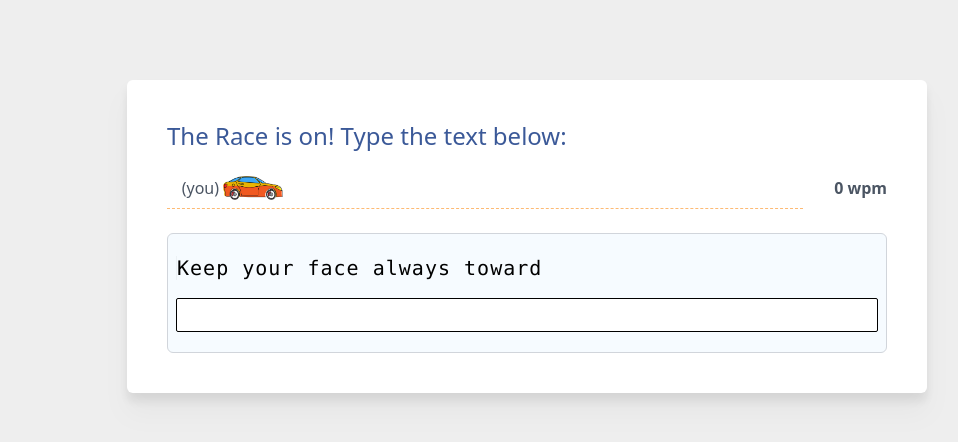
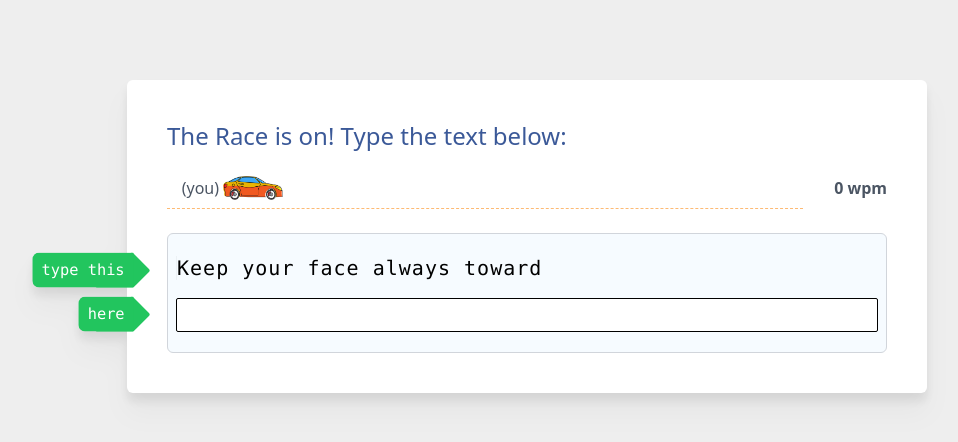
Before and after one commit to nawadeveloper/typeracer, a React (Vite) app in the folder client/: page / in a window 1280 px wide. Shown: the top 442 px of the page, without its empty margins (113-1071 px from the left). Built offline with nearby package versions, Linux system fonts and the light colour scheme.

Commit message:
arrowButton completed

```diff
--- /dev/null
+++ b/client/src/components/ArrowButton.tsx
@@ -0,0 +1,24 @@
+import { useTypingStore } from "../stores/useTypingStore";
+
+type ArrowButtonProps = {
+  children: React.ReactNode;
+  className?: string;
+};
+
+const ArrowButton = ({ children, className }: ArrowButtonProps) => {
+  const correctlyTyped = useTypingStore((state) => state.mark.correctlyTyped);
+
+  if (correctlyTyped > 11) return null;
+  return (
+    <div className={className}>
+      <div className="relative overflow-y-clip w-28 flex justify-end">
+        <div className="px-2 h-8 bg-green-500 grid place-items-center rounded-l-md text-white text-sm">
+          {children}
+        </div>
+        <div className="absolute top-0 right-0 -translate-x-full bg-green-500 -z-10 w-6 h-14 rotate-45 origin-bottom-right rounded-tr-sm" />
+      </div>
+    </div>
+  );
+};
+
+export default ArrowButton;
--- a/client/src/components/TypingArea.tsx
+++ b/client/src/components/TypingArea.tsx
@@ -1,4 +1,5 @@
 import { useTypingStore } from "../stores/useTypingStore";
+import ArrowButton from "./ArrowButton";
 import TextInput from "./TextInput";
 import TextToBeTyped from "./TextToBeTyped";
 
@@ -6,11 +7,17 @@ const TypingArea = () => {
   const text = useTypingStore((state) => state.text);
   return (
     <div className="bg-lighterGray space-y-4 px-2 py-5 border border-gray-300 rounded-md text-xl font-mono font-light">
-      <div>
+      <div className="relative">
+        <ArrowButton className="absolute top-0 -left-40 animate-scaling">
+          type this
+        </ArrowButton>
         <TextToBeTyped text={text} />
       </div>
 
-      <div>
+      <div className="relative">
+        <ArrowButton className="absolute top-0 -left-40 animate-scaling">
+          here
+        </ArrowButton>
         <TextInput text={text} />
       </div>
     </div>
--- a/client/tailwind.config.js
+++ b/client/tailwind.config.js
@@ -1,3 +1,5 @@
+import { transform } from "typescript";
+
 /** @type {import('tailwindcss').Config} */
 export default {
   content: ["./index.html", "./src/**/*.{js,ts,jsx,tsx}"],
@@ -17,10 +19,16 @@ export default {
           "0%, 100%": { "border-color": "rgba(0, 0, 0, 1)" },
           "50%": { "border-color": "rgba(0, 0, 0, 0)" },
         },
+
+        scaling: {
+          "0%, 100%": { transform: "scale(1)" },
+          "50%": { transform: "scale(1.1)" },
+        },
       },
 
       animation: {
         cursor: "cursor 1s infinite linear",
+        scaling: "scaling 1s infinite linear",
       },
     },
   },
```
